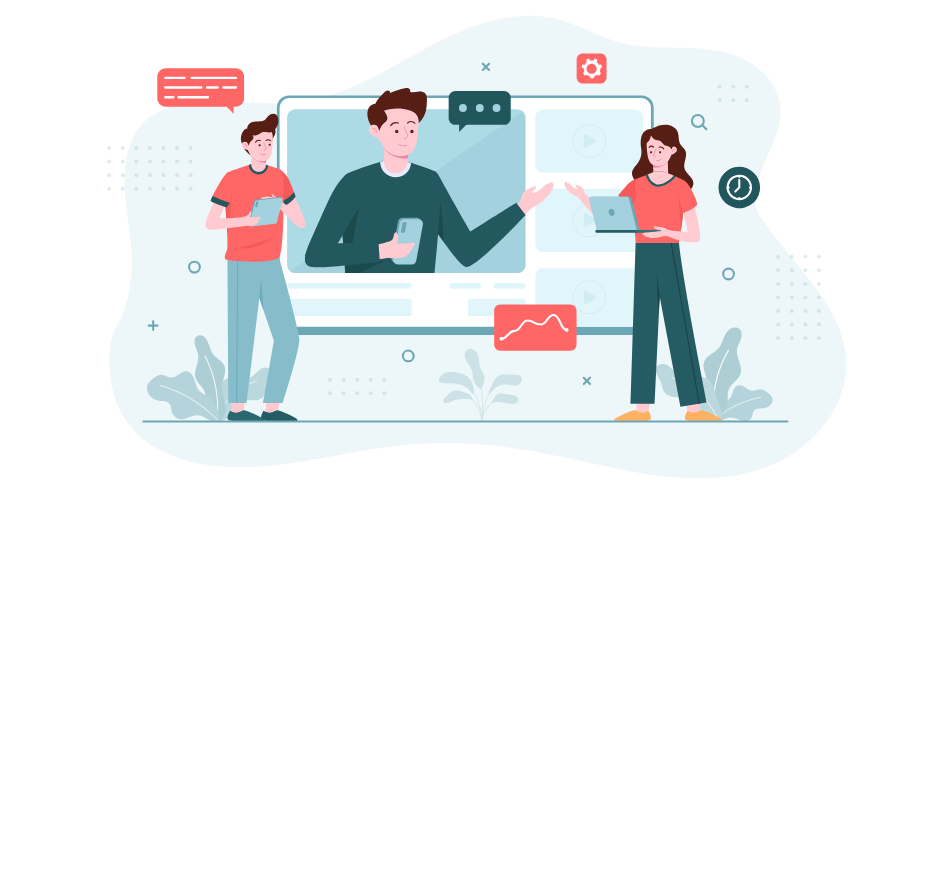
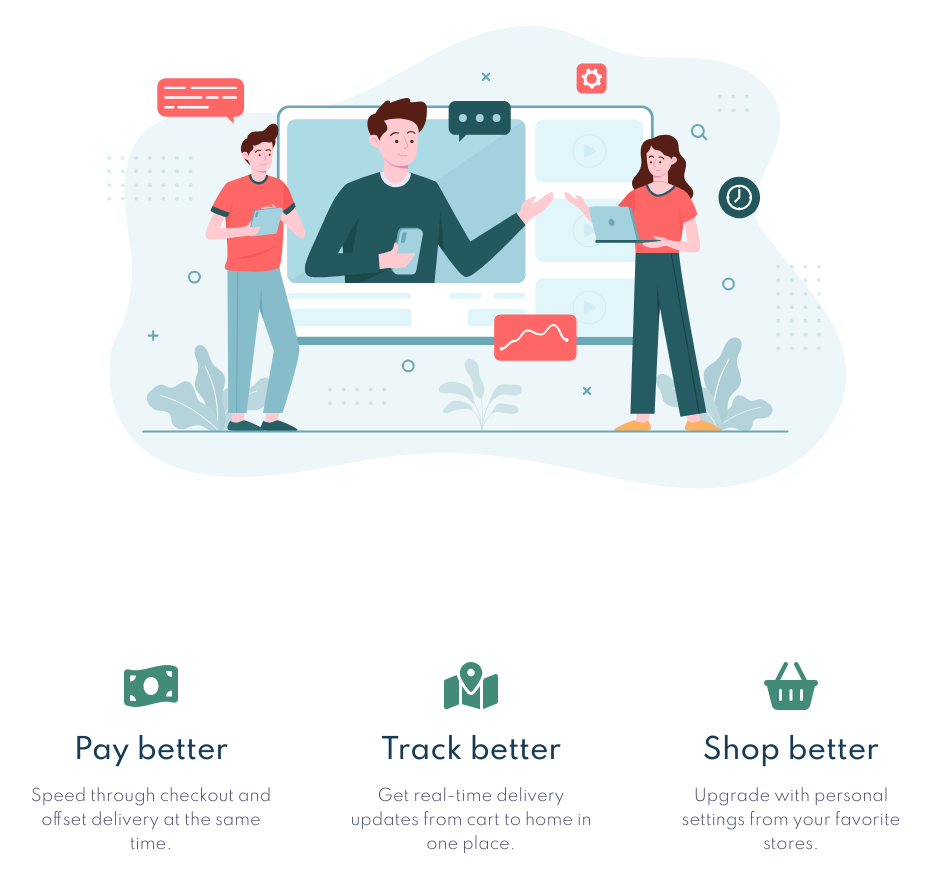
Before and after one commit to daryllaraya/swipe-landing-page, a website: page index.html in a window 1280 px wide. Shown: the part 541-1433 px from the top of the page, without its empty margins (169-1099 px from the left). Before the commit the page ends 1025 px from the top, so only its background shows below. Drawn offline with nearby package versions, Linux system fonts and the light colour scheme.

Commit message:
added tile section

```diff
--- a/index.html
+++ b/index.html
@@ -60,7 +60,7 @@
                   <span class="icon">
                     <i class="fa-brands fa-apple"></i>
                   </span>
-                  <span class="d-inline-block">
+                  <span class="d-inline-block text-start">
                     <small class="d-none d-md-block">Available on</small> App Store
                   </span>
                 </span>
@@ -70,7 +70,7 @@
                   <span class="icon">
                     <i class="fa-brands fa-google-play"></i>
                   </span>
-                  <span class="d-inline-block">
+                  <span class="d-inline-block text-start">
                     <small class="d-none d-md-block">Available on</small> Google Play
                   </span>
                 </span>
@@ -84,6 +84,48 @@
       </div>
     </section>
     <!-- END OF BANNER -->
+
+    <!-- START OF TILES -->
+    <section class="tile">
+      <div class="container">
+        <div class="row">
+          <div class="col-12 col-md-6 col-lg-4 mb-4 mb-lg-0">
+            <div class="card border-0 bg-white text-center p-1">
+              <div class="card-header bg-white border-0 pb-0">
+                <i class="fa-solid fa-money-bill-wave tile__icon mb-4"></i>
+                <h3 class="tile__title m-0">Pay better</h3>
+              </div>
+              <div class="card-body">
+                <p class="tile__copy">Speed through checkout and offset delivery at the same time.</p>
+              </div>
+            </div>
+          </div>
+          <div class="col-12 col-md-6 col-lg-4 mb-4 mb-lg-0">
+            <div class="card border-0 bg-white text-center p-1">
+              <div class="card-header bg-white border-0 pb-0">
+                <i class="fa-solid fa-map-location-dot tile__icon mb-4"></i>
+                <h3 class="tile__title m-0">Track better</h3>
+              </div>
+              <div class="card-body">
+                <p class="tile__copy">Get real-time delivery updates from cart to home in one place.</p>
+              </div>
+            </div>
+          </div>
+          <div class="col-12 col-md-6 col-lg-4">
+            <div class="card border-0 bg-white text-center p-1">
+              <div class="card-header bg-white border-0 pb-0">
+                <i class="fa-solid fa-basket-shopping tile__icon mb-4"></i>
+                <h3 class="tile__title m-0">Shop better</h3>
+              </div>
+              <div class="card-body">
+                <p class="tile__copy">Upgrade with personal settings from your favorite stores.</p>
+              </div>
+            </div>
+          </div>
+        </div>
+      </div>
+    </section>
+    <!-- END OF TILES -->
   </main>
 
   <script src="https://cdn.jsdelivr.net/npm/bootstrap@5.1.3/dist/js/bootstrap.bundle.min.js" integrity="sha384-ka7Sk0Gln4gmtz2MlQnikT1wXgYsOg+OMhuP+IlRH9sENBO0LRn5q+8nbTov4+1p" crossorigin="anonymous"></script>
--- a/lp/_responsive.scss
+++ b/lp/_responsive.scss
@@ -26,6 +26,7 @@
 
   .banner {
     &__copy {
+      margin-top: $base-margin * 7.5;
       margin-bottom: $base-margin * 10.68;
     }
 
--- a/lp/_variables.scss
+++ b/lp/_variables.scss
@@ -5,6 +5,7 @@ $primary-hover: #fb4040;
 $secondary: #183b56;
 $secondary-hover: #102638;
 $icon: #418b78;
+$body-text: #424767;
 
 // SPACING
 $base-padding: 0.75rem !default;
--- a/lp/components/_banner.scss
+++ b/lp/components/_banner.scss
@@ -1,5 +1,7 @@
 /* BANNER */
 .banner {
+  margin-bottom: $base-margin * 13;
+
   &__copy {
     margin-top: $base-margin * 6.68;
     margin-bottom: $base-margin * 6.68;
--- a/lp/components/_button.scss
+++ b/lp/components/_button.scss
@@ -11,7 +11,7 @@
     background-color: $primary;
     border-color: $primary;
 
-    &:hover, &:focus, &:active:focus {
+    &:hover, &:focus, &:active, &:active:focus {
       background-color: $primary-hover;
       border-color: $primary-hover;
       box-shadow: none;
@@ -22,8 +22,9 @@
     border-color: $secondary;
     color: $secondary;
 
-    &:hover, &:focus, &:active:focus {
+    &:hover, &:focus, &:active, &:active:focus {
       background: $secondary;
+      border-color: $secondary;
       color: #fff;
       box-shadow: none;
     }
@@ -34,7 +35,7 @@
     border-color: $secondary;
     box-shadow: inset 0 1px 0 rgb(255 255 255 / 15%), 0 1px 1px rgb(23 31 56 / 8%);
 
-    &:hover, &:focus, &:active:focus {
+    &:hover, &:focus, &:active, &:active:focus {
       background-color: $secondary-hover;
       border-color: $secondary-hover;
     }
--- /dev/null
+++ b/lp/components/_tile.scss
@@ -0,0 +1,16 @@
+/* TILES */
+.tile {
+  &__icon {
+    color: $icon;
+    font-size: $base-font-size * 3;
+  }
+
+  &__title {
+    color: $secondary;
+  }
+
+  &__copy {
+    color: $body-text;
+    font-weight: 300;
+  }
+}
--- a/lp/index.scss
+++ b/lp/index.scss
@@ -10,6 +10,7 @@
 @import 'components/navbar';
 @import 'components/button';
 @import 'components/banner';
+@import 'components/tile';
 
 // MEDIA QUERIES
 @import 'responsive';
```
Also changed, not shown: css/index.css.
